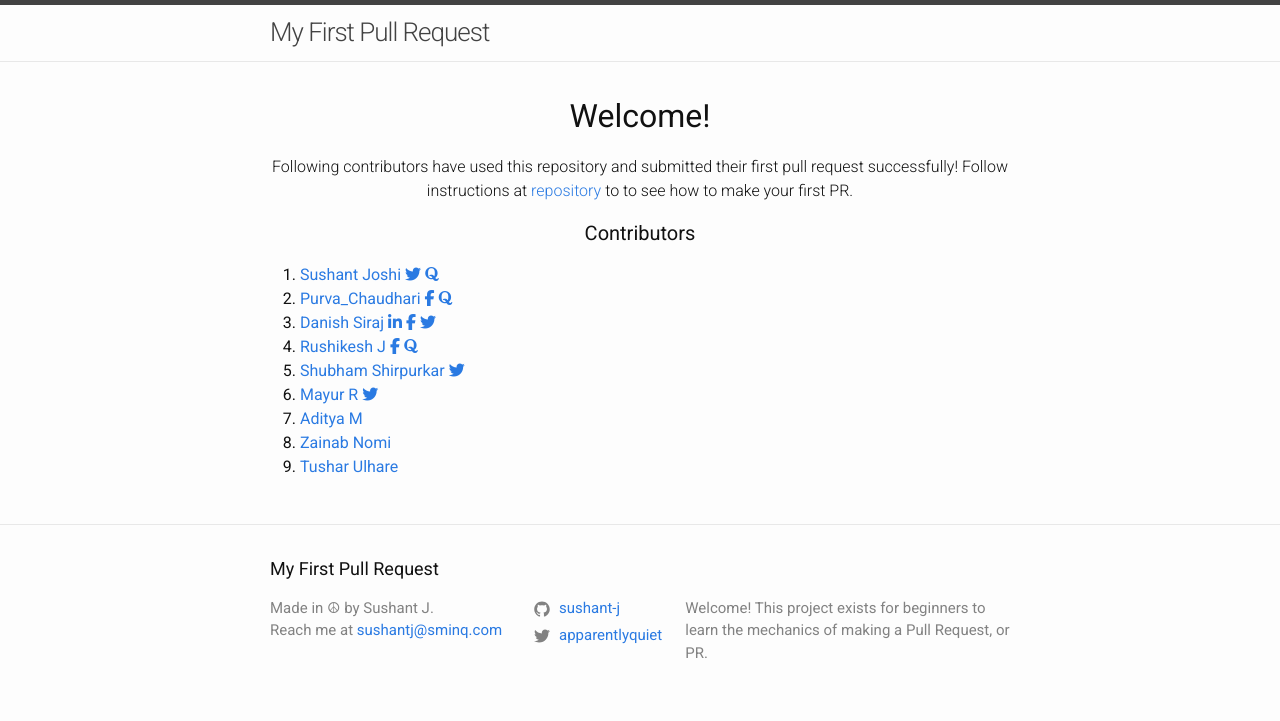
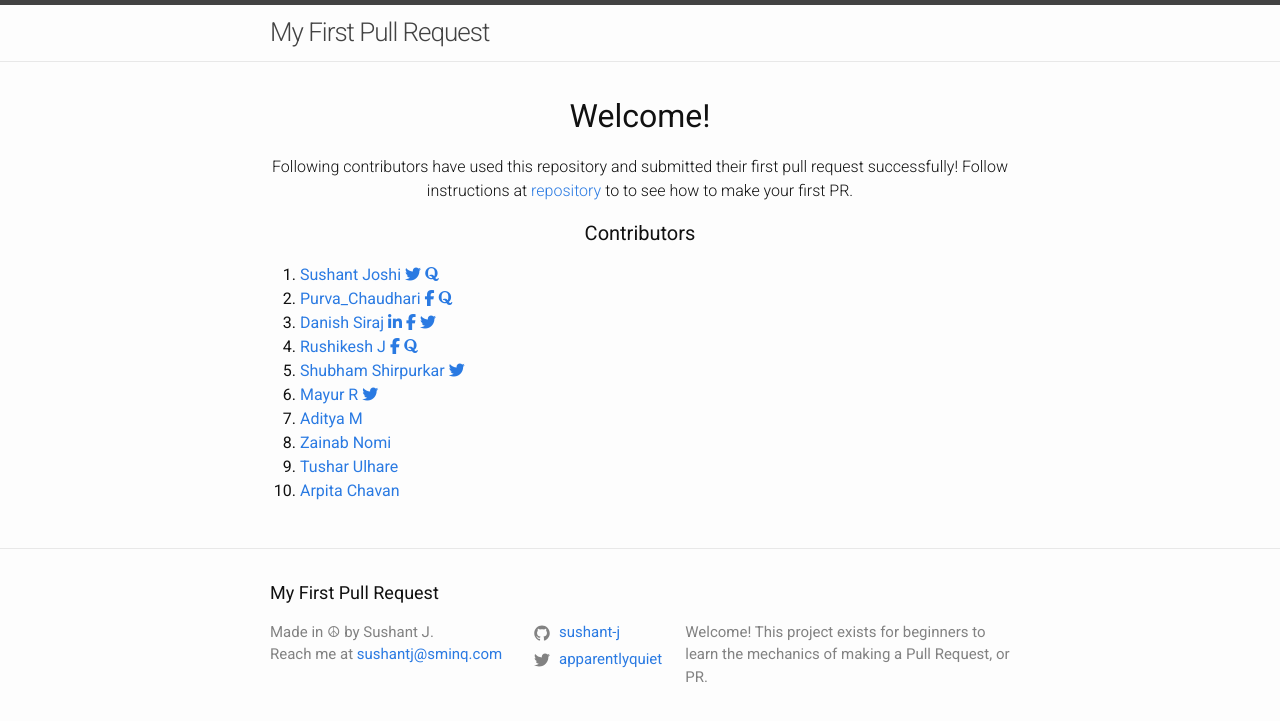
Before and after one commit to sushant-j/my-first-pull-request, a Jekyll site: the page built from index.md, in a window 1280 px wide. Shown: the top 721 px of the page. Built offline with Jekyll 4.4.1, drawn with Linux system fonts in a browser that asks for light colours; nearby versions of some CDN libraries.

Commit message:
Added my name

```diff
--- a/_layouts/home.html
+++ b/_layouts/home.html
@@ -89,5 +89,11 @@ layout: default
         Tushar Ulhare
       </a>
     </li>
+<li>
+      <a href="https://github.com/arpitachavan-5678/">
+
+        Arpita Chavan
+      </a>
+    </li>
   </ol>
 </div>
```
